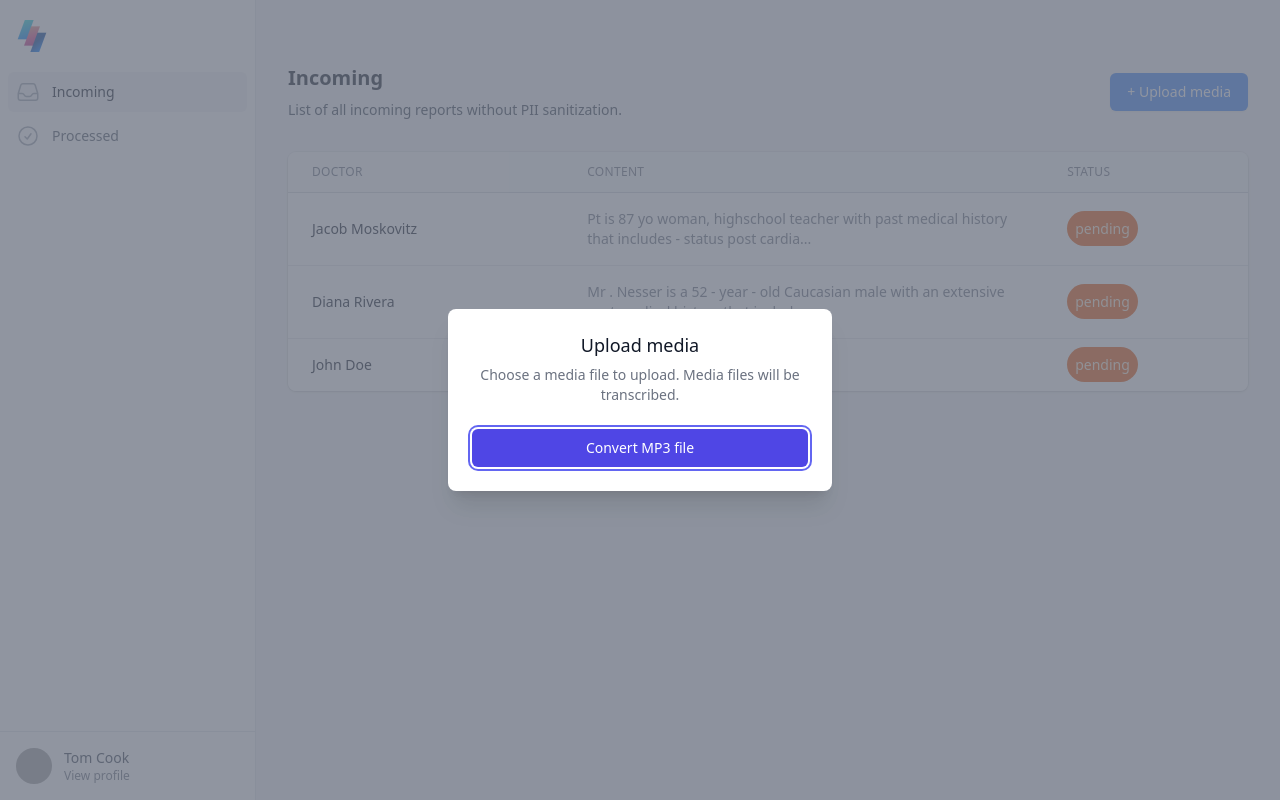
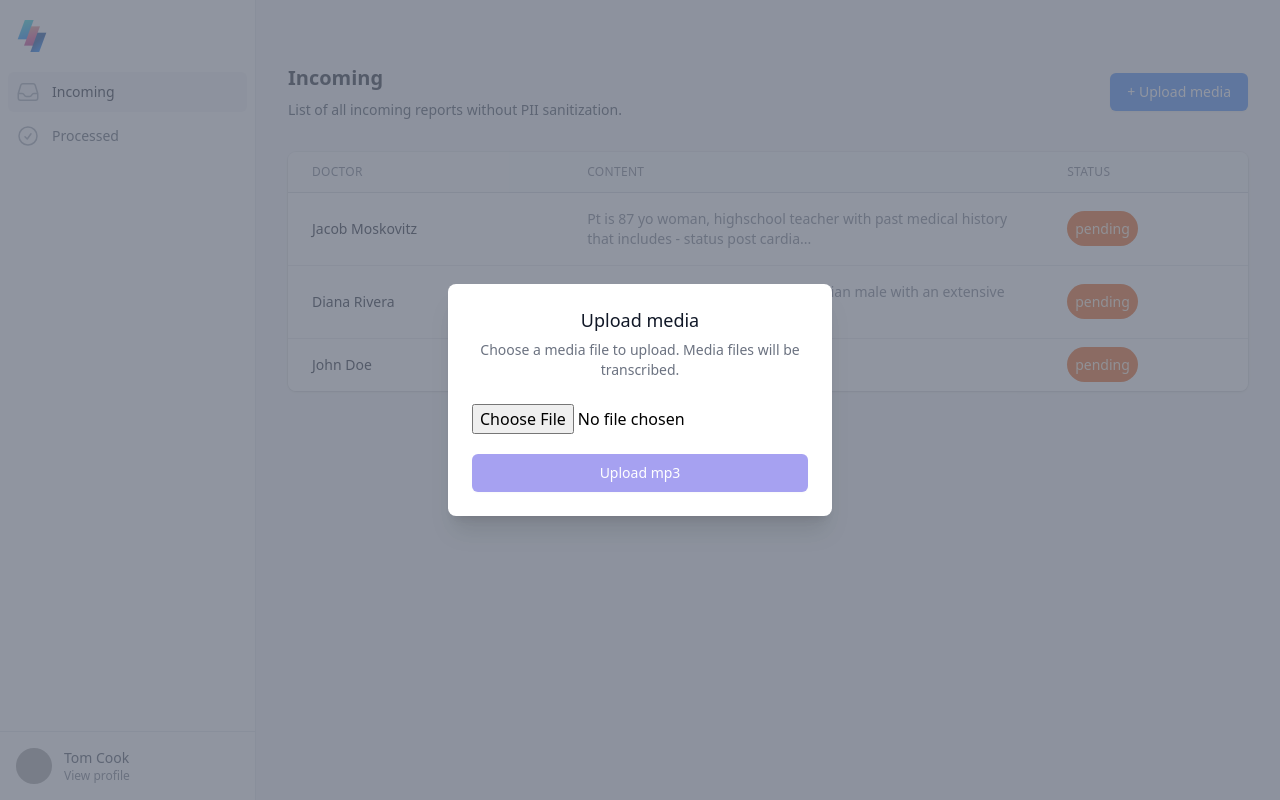
Before and after one commit to sebastiancrossa/avaz, a Next.js app: page / in a window 1280 px wide. Both pictures are taken after a click on the button "+ Upload media". Built offline with nearby package versions, Linux system fonts and the light colour scheme; grey boxes are pictures that could not be loaded.

Commit message:
feat: add support for mp3 upload

```diff
--- a/components/Modal.js
+++ b/components/Modal.js
@@ -1,18 +1,14 @@
-import { Fragment, useEffect, useState } from "react";
+import { Fragment, useState } from "react";
 import { Dialog, Transition } from "@headlessui/react";
 import { records } from "../db";
 
 const Modal = ({ open, setOpen }) => {
   const [loading, setLoading] = useState(false);
+  const [imageSrc, setImageSrc] = useState();
 
-  const mp3Url =
-    "https://res.cloudinary.com/kisana/video/upload/v1668233815/test-audio_cdk6jv.mp3";
-
-  const transcribeAudio = async () => {
-    setLoading(true);
-
+  const transcribeAudio = async (url) => {
     const response = await fetch(
-      `https://densegaseousequation.jonathanchavezt.repl.co/api/transcribe?mp3path=${mp3Url}`
+      `https://densegaseousequation.jonathanchavezt.repl.co/api/transcribe?mp3path=${url}`
     );
 
     if (!response.ok) {
@@ -28,9 +24,48 @@ const Modal = ({ open, setOpen }) => {
       });
     }
 
+    setLoading(false);
     setOpen(false);
-    setLoading(false);
   };
+
+  function handleOnChange(changeEvent) {
+    const reader = new FileReader();
+
+    reader.onload = function (onLoadEvent) {
+      setImageSrc(onLoadEvent.target.result);
+    };
+
+    reader.readAsDataURL(changeEvent.target.files[0]);
+  }
+
+  async function handleOnSubmit(event) {
+    setLoading(true);
+    event.preventDefault();
+
+    const form = event.currentTarget;
+    const fileInput = Array.from(form.elements).find(
+      ({ name }) => name === "file"
+    );
+
+    const formData = new FormData();
+
+    for (const file of fileInput.files) {
+      formData.append("file", file);
+    }
+
+    formData.append("upload_preset", "avaz-audio");
+
+    const data = await fetch(
+      "https://api.cloudinary.com/v1_1/kisana/video/upload",
+      {
+        method: "POST",
+        body: formData,
+      }
+    ).then((r) => r.json());
+
+    transcribeAudio(data.secure_url);
+    setImageSrc(data.secure_url);
+  }
 
   return (
     <Transition.Root show={open} as={Fragment}>
@@ -76,14 +111,22 @@ const Modal = ({ open, setOpen }) => {
                   </div>
                 </div>
                 <div className="mt-5 sm:mt-6">
-                  <button
-                    type="button"
-                    onClick={transcribeAudio}
-                    disabled={loading}
-                    className="disabled:cursor-not-allowed inline-flex w-full justify-center rounded-md border border-transparent bg-indigo-600 px-4 py-2 text-base font-medium text-white shadow-sm hover:bg-indigo-700 focus:outline-none focus:ring-2 focus:ring-indigo-500 focus:ring-offset-2 sm:text-sm disabled:opacity-50"
+                  <form
+                    method="post"
+                    onChange={handleOnChange}
+                    onSubmit={handleOnSubmit}
                   >
-                    {loading ? "..." : "Convert MP3 file"}
-                  </button>
+                    <p>
+                      <input type="file" name="file" />
+                    </p>
+
+                    <button
+                      disabled={!imageSrc || loading}
+                      className="mt-5 disabled:cursor-not-allowed inline-flex w-full justify-center rounded-md border border-transparent bg-indigo-600 px-4 py-2 text-base font-medium text-white shadow-sm hover:bg-indigo-700 focus:outline-none focus:ring-2 focus:ring-indigo-500 focus:ring-offset-2 sm:text-sm disabled:opacity-50"
+                    >
+                      {loading ? "Loading..." : "Upload mp3"}
+                    </button>
+                  </form>
                 </div>
               </Dialog.Panel>
             </Transition.Child>
--- a/package.json
+++ b/package.json
@@ -8,6 +8,7 @@
   "dependencies": {
     "@headlessui/react": "^1.7.4",
     "@heroicons/react": "^2.0.13",
+    "cloudinary-core": "^2.13.0",
     "mongoose": "^6.7.2",
     "next": "latest",
     "react": "18.2.0",
```
Also changed, not shown: 1 other file (tests, documents, lock files or other folders).
